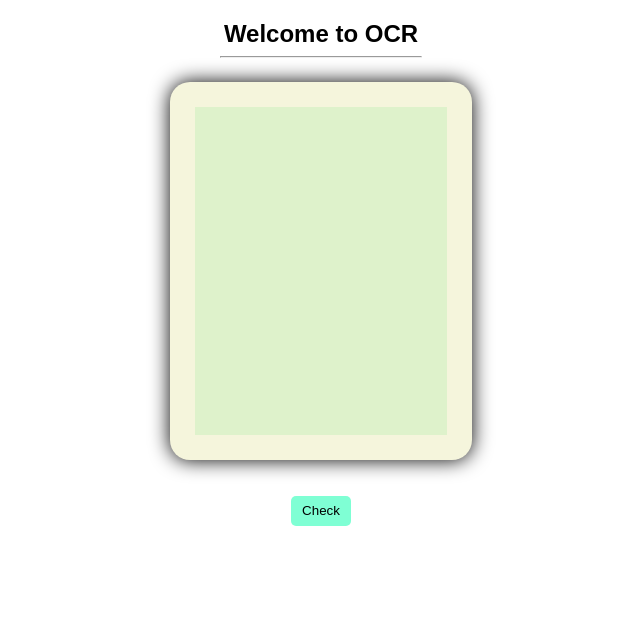
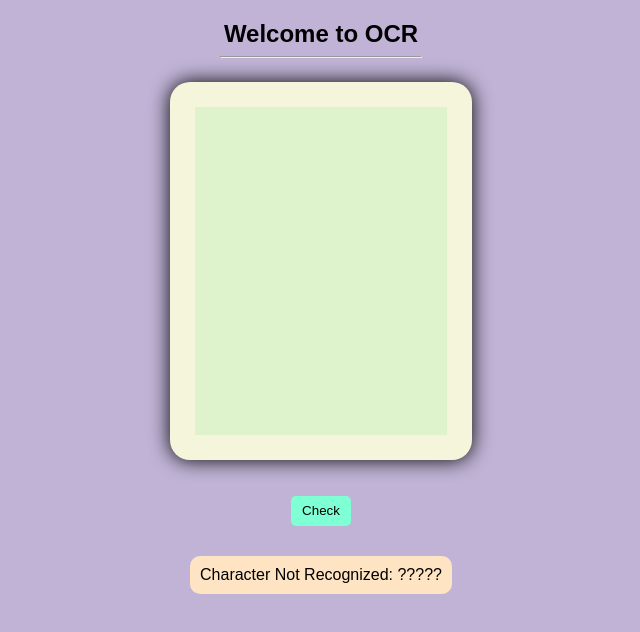
Before and after one commit to LovishG/ocr-3x4-grid, a plain HTML site: page index.html in a window 1280 px wide. Both pictures are taken after a click on the button "Check". Shown: the whole page, without its empty margins (319-959 px from the left). Drawn offline with Linux system fonts and the light colour scheme.

Commit message:
second commit

```diff
--- a/index.css
+++ b/index.css
@@ -6,6 +6,7 @@ body {
     display: grid;
     justify-items: center;
     font-family: sans-serif;
+    background-color: rgb(192, 179, 214);
   }
   h2 {
     margin-bottom: 0px;
@@ -50,3 +51,14 @@ body {
     border: solid 1px black;
     background-color: beige;
   }
+
+  .msg{
+    text-align: center;
+    margin-top: 30px;
+    padding: 10px;
+    height: auto;
+    width: auto;
+    background-color: bisque;
+    border-radius: 10px;
+    display: none;
+  }
--- a/index.html
+++ b/index.html
@@ -17,6 +17,8 @@
     <br><br>
     <button class="button">Check</button>
 
+    <div class="msg"></div>
+
     <script src="./index.js">
     </script>
   </body>
--- a/index.js
+++ b/index.js
@@ -20,24 +20,25 @@ const codedCharacters = {
     "      |_|| |": "H",
     "       |  | ": "I",
     "       | _| ": "J",
-    "      |/ |\ ": "K",
+    "      |/ |\\ ": "K",
     "      |  |_ ": "L",
     "": "M",
     " ": "N",
     "    _ | ||_|": "O",
     "    _ |_||  ": "P",
-    "    _ | ||\|": "Q",
-    " _ |_|| \   ": "R",
+    "    _ | ||\\|": "Q",
+    " _ |_|| \\   ": "R",
     "    _ |_  _|": "S",
     "       _  | ": "T",
     "      | ||_|": "u",
     "   ": "V",
     "    ": "w",
-    "\ / | / \   ": "X",
-    "\ / \ /     ": "y",
+    "\\ / | / \   ": "X",
+    "\\ / \ /     ": "y",
     "   _   / /_ ": "Z",
 };
 const button = document.querySelector('button');
+const display = document.querySelector('.msg');
 const arrayOfIds = ['0-0', '0-1', '0-2', '1-0', '1-1', '1-2', '2-0', '2-1', '2-2', '3-0', '3-1', '3-2'];
 let str = '';
 button === null || button === void 0 ? void 0 : button.addEventListener('click', function () {
@@ -48,13 +49,17 @@ button === null || button === void 0 ? void 0 : button.addEventListener('click',
             inputboxValue = ' ';
         }
         str += inputboxValue;
-        console.log(i, str);
+        //console.log(i,str);
     }
     if (str in codedCharacters) {
-        alert('your character is ===>' + codedCharacters[str]);
+        //alert('your character is ===>'+ codedCharacters[str]);
+        display.style.display = 'block';
+        display.innerHTML = 'Character recognized as: ' + codedCharacters[str];
     }
     else {
-        alert('????????');
+        //alert('????????');
+        display.style.display = 'block';
+        display.innerHTML = 'Character Not Recognized: ?????';
     }
     str = '';
 });
```
Also changed, not shown: 1 other file.
